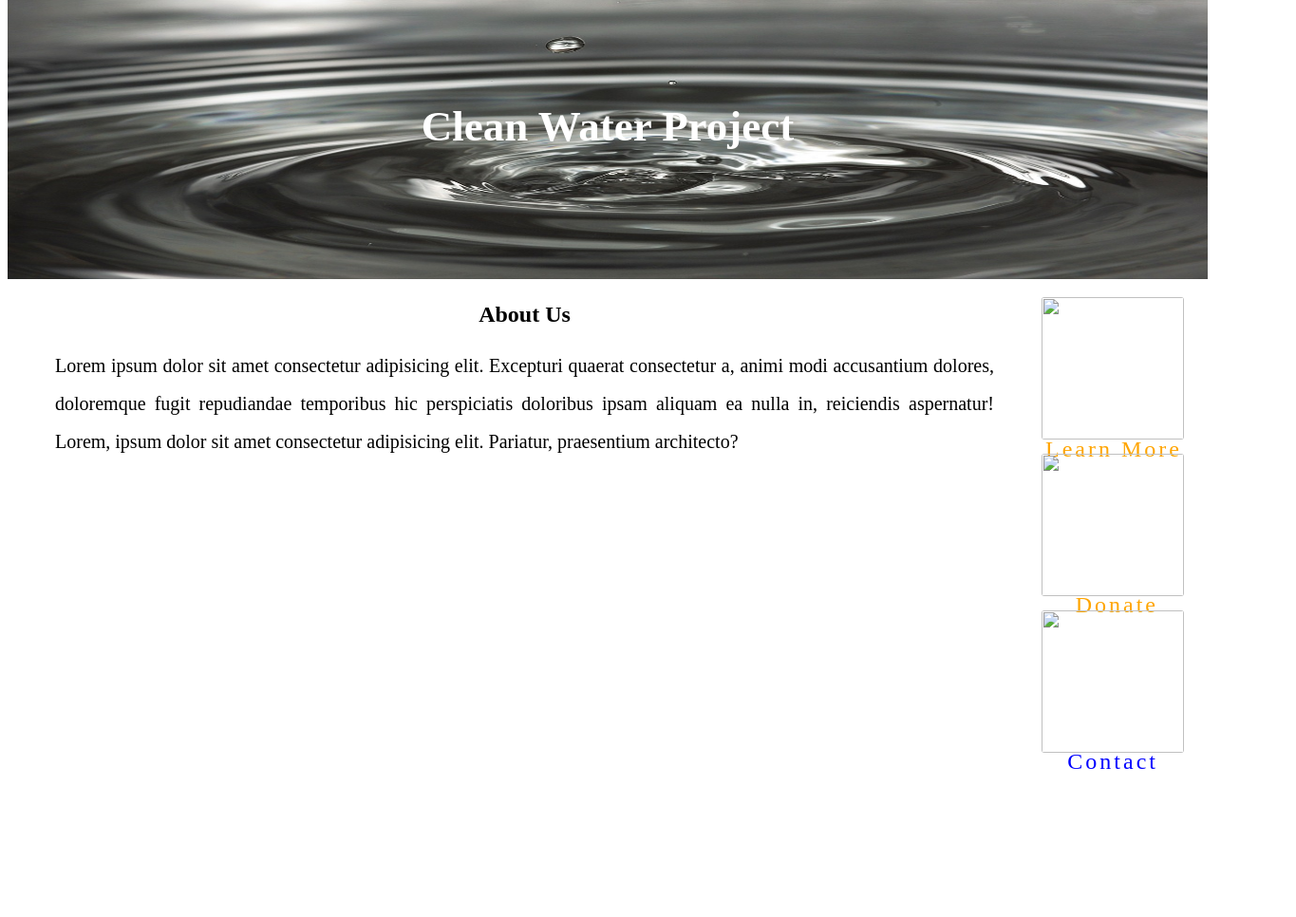
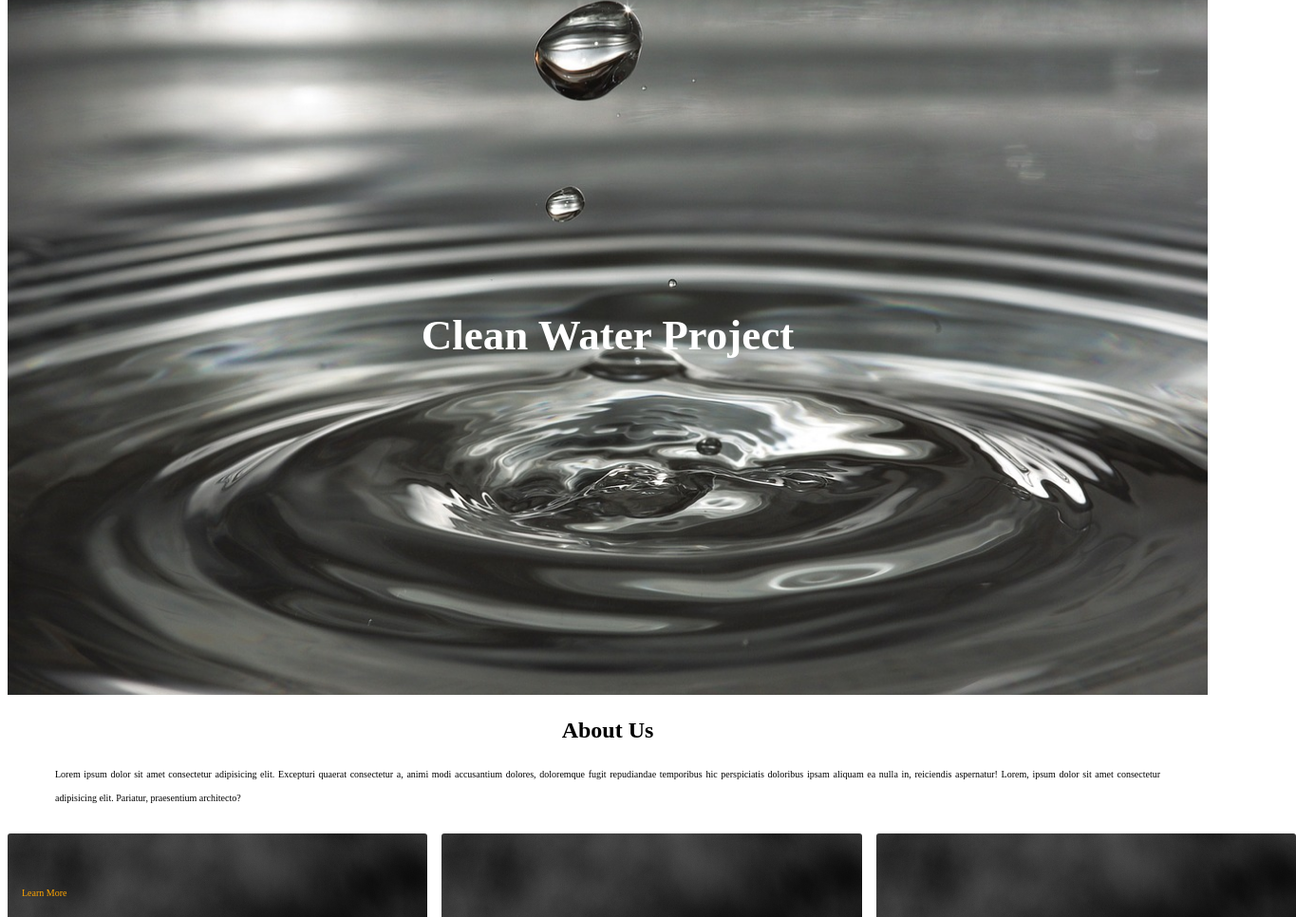
Before and after one commit to ChelsyeHannum/lab2, a plain HTML site: page index.html in a window 1280 px wide. Shown: the part 114-1080 px from the top of the page at 95% size, 1365 px wide, since content can reach past the window. Before the commit the page ends 930 px from the top, so only its background shows below. Drawn offline with Linux system fonts and the light colour scheme; files whose address does not match are found by name.

Commit message:
adjust sizing

```diff
--- a/css/styles.css
+++ b/css/styles.css
@@ -8,8 +8,8 @@ h2 {
     display: flex;
     justify-content: center;
     align-items: justify;
-    font-size: 20px;
-    line-height: 40px;
+    font-size: 10px;
+    line-height: 25px;
     text-align: justify;
     margin-left: 50px;
     margin-right: 50px;
@@ -37,41 +37,66 @@ h2 {
 .water {
     width: 100%;
     margin: 0;
+    height: 20%
+}
+
+img {
+    display: inline-block;
+}
+
+.more {
+    position: relative;
 }
 
 .img {
     display: flex;
-    position: relative;
-    height: 150px;
-    width: 150px;
+    height: 20%;
+    width: 35%;
     border-radius: 3px;
-    margin-right: 25px;
+    margin-right: 15px;
     margin-top: 15px;
 }
 
 .box1 {
     position: absolute;
     color: orange;
-    font-size: 24px;
-    right: 35px;
-    bottom: 175px;
-    letter-spacing: 3px;
+    font-size: 10px;
+    right: 65px;
+    bottom: 365px;
+    /*letter-spacing: 5px;*/
 }
 
 .box2 {
     position: absolute;
     color: orange;
-    font-size: 24px;
-    right: 60px;
-    bottom: 35px;
-    letter-spacing: 3px;
+    font-size: 10px;
+    right: 40px;
+    bottom: 225px;
+    /* letter-spacing: 7px;*/
 }
 
 .box3 {
     position: absolute;
     color: blue;
-    font-size: 24px;
-    right: 60px;
-    bottom: -130px;
-    letter-spacing: 3px;
+    font-size: 10px;
+    right: 35px;
+    bottom: 60px;
+    /*letter-spacing: 7px;*/
 }
+
+@media only screen and (min-width: 768px) {
+    .more {
+        display: flex;
+        flex-direction: row;
+        justify-content: space-around;
+    }
+    .main {
+        display: flex;
+        flex-direction: column;
+    }
+    .box1 {
+        left: 15px;
+    }
+    .box2 {}
+    .box3 {}
+}
--- a/index.html
+++ b/index.html
@@ -25,12 +25,12 @@
         </section>
 
         <section class="more">
-            <img class="img" src="waterdrop.jpg" width:>
+            <img class="img" src="waterdrop.jpg">
             <p class="box1">Learn More</p>
             <img class="img" src="waterdrop.jpg">
-            <section class="box2">Donate</section>
-            <img class="img" src="waterdrop.jpg">
-            <section class="box3">Contact</section>
+            <section class="box2 ">Donate</section>
+            <img class="img " src="waterdrop.jpg ">
+            <section class="box3 ">Contact</section>
         </section>
     </section>
 
```
Also changed, not shown: water.jpg (renamed from images/water.jpg), waterdrop.jpg (renamed from images/waterdrop.jpg).
